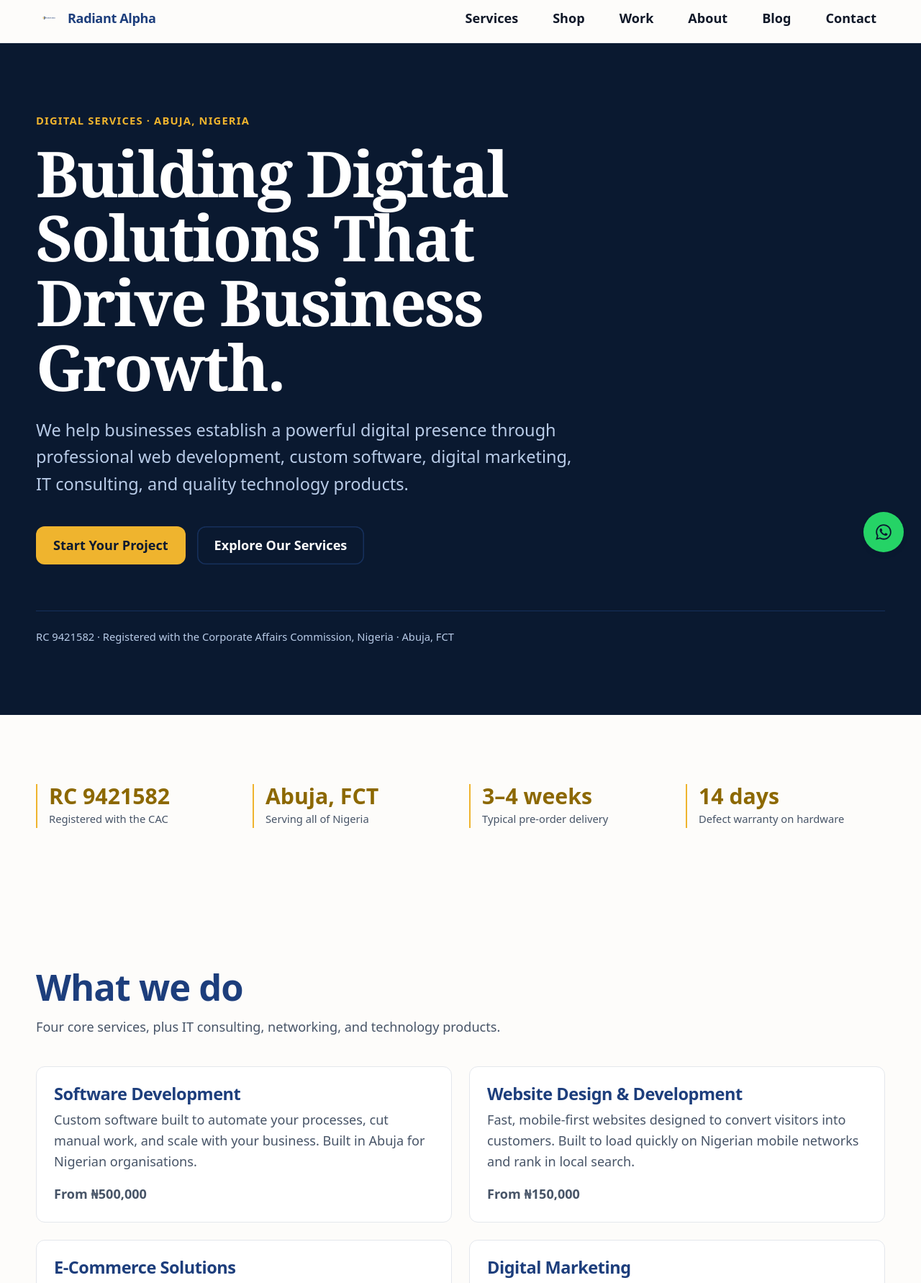
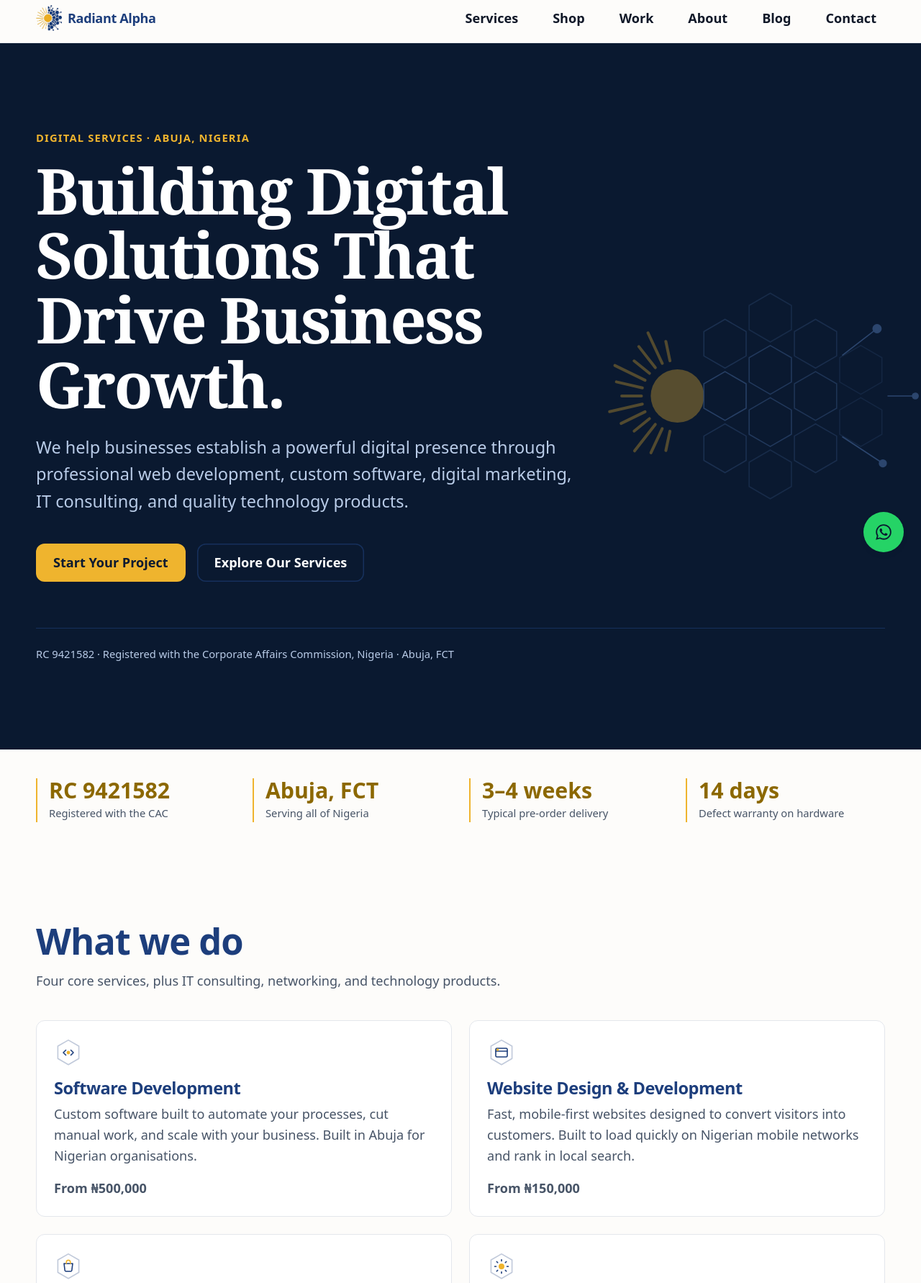
Before and after one commit to 00Yila/radiant, an Astro site: page / in a window 1280 px wide. Shown: the part 9-1791 px from the top of the page at 72% size. Built offline with nearby package versions, Linux system fonts and the light colour scheme; Astro itself is replaced by a stand-in of ours.

Commit message:
Add imagery: real logo assets, an OG card, service glyphs and a hero figure
The header was serving a 2048x2048, 235KB PNG scaled to 40x40 — and it was the
horizontal lockup, not a mark, so it rendered as an illegible sliver inside its
own whitespace. Trimmed and split into a 96px square mark (6.4KB) for the
header and a white-hex variant for the footer, where navy-on-navy vanished.
The full-size original moves to src/assets so it is no longer served.

twitter:card was already summary_large_image with no og:image declared, so
every shared link rendered a blank card. There is now a 1200x630 navy card,
referenced absolutely — scrapers drop relative paths.

Service cards get a glyph each, drawn in the logo's hexagon-and-node language
as inline SVG: no requests, and gold stays a shape rather than text. The hero
gains a scaled-up figure of the same lattice, held at 0.42 opacity and placed
clear of the 56ch lede after an earlier position put the sun behind the copy.

Section's band padding becomes --ra-section-pad. A class passed to <Section>
lands on the component's root and never carries the calling page's scope hash,
so .hero and .creds silently matched nothing and a :global rule lost to
.ra-section on specificity. Both had been dead since the hero was written.

Co-Authored-By: Claude Opus 5 <noreply@anthropic.com>

```diff
--- a/src/components/Footer.astro
+++ b/src/components/Footer.astro
@@ -36,7 +36,8 @@ const year = new Date().getFullYear();
   <div class="ra-container">
     <div class="ftr__grid">
       <div class="ftr__brand">
-        <img src="/images/logo-mark.png" alt="" width="48" height="48" />
+        {/* Navy-on-navy would vanish, so the footer takes the white-hex variant. */}
+        <img src="/images/logo-mark-light-96.png" alt="" width="48" height="48" />
         <p class="ftr__tagline">{SITE.tagline}</p>
         <address class="ftr__contact">
           <a href={`mailto:${SITE.email}`}>{SITE.email}</a>
--- a/src/components/Header.astro
+++ b/src/components/Header.astro
@@ -12,7 +12,7 @@ const current = Astro.url.pathname;
 <header class="hdr">
   <div class="ra-container hdr__inner">
     <a href="/" class="hdr__logo" aria-label="Radiant Alpha home">
-      <img src="/images/logo-mark.png" alt="" width="40" height="40" />
+      <img src="/images/logo-mark-96.png" alt="" width="36" height="36" />
       <span class="hdr__wordmark">Radiant Alpha</span>
     </a>
 
--- /dev/null
+++ b/src/components/HeroFigure.astro
@@ -0,0 +1,107 @@
+---
+/*
+ * The logo's two halves blown up as a hero backdrop: a gold sun on the left
+ * edge of the figure, a navy hex lattice with lit nodes spreading right —
+ * the same idea as the mark, at a scale where it reads as texture instead of
+ * an icon.
+ *
+ * Decorative only (aria-hidden), and it sits behind the copy at low opacity
+ * so contrast on the headline is untouched. Hidden below 900px, where the
+ * text needs the full width.
+ */
+const hexes: Array<{ x: number; y: number; o: number }> = [
+  { x: 250, y: 110, o: 0.5 }, { x: 250, y: 200, o: 0.85 }, { x: 250, y: 290, o: 0.5 },
+  { x: 328, y: 65,  o: 0.4 }, { x: 328, y: 155, o: 0.7 },  { x: 328, y: 245, o: 0.7 },
+  { x: 328, y: 335, o: 0.4 },
+  { x: 406, y: 110, o: 0.45 }, { x: 406, y: 200, o: 0.6 }, { x: 406, y: 290, o: 0.45 },
+  { x: 484, y: 155, o: 0.3 },  { x: 484, y: 245, o: 0.3 },
+];
+
+/** Nodes on stalks, as on the mark's outer edge. */
+const nodes: Array<{ x1: number; y1: number; x2: number; y2: number; r: number }> = [
+  { x1: 452, y1: 130, x2: 512, y2: 84,  r: 7 },
+  { x1: 452, y1: 270, x2: 522, y2: 316, r: 6 },
+  { x1: 530, y1: 200, x2: 578, y2: 200, r: 5 },
+];
+
+const RAY_COUNT = 13;
+---
+
+<svg
+  class="figure"
+  viewBox="0 0 620 400"
+  aria-hidden="true"
+  focusable="false"
+  xmlns="http://www.w3.org/2000/svg"
+>
+  <!-- sun rays, mirroring the mark's left half -->
+  <g class="figure__rays">
+    {Array.from({ length: RAY_COUNT }, (_, i) => {
+      const angle = (-90 + (i - (RAY_COUNT - 1) / 2) * 13) * (Math.PI / 180);
+      // rays fan out to the LEFT, so rotate the fan a quarter turn
+      const a = angle - Math.PI / 2;
+      const cx = 168;
+      const cy = 200;
+      return (
+        <line
+          x1={cx + Math.cos(a) * 62}
+          y1={cy + Math.sin(a) * 62}
+          x2={cx + Math.cos(a) * (96 + (i % 3) * 12)}
+          y2={cy + Math.sin(a) * (96 + (i % 3) * 12)}
+        />
+      );
+    })}
+  </g>
+
+  <circle class="figure__sun" cx="168" cy="200" r="46" />
+
+  <g class="figure__hexes">
+    {hexes.map(({ x, y, o }) => (
+      <polygon
+        opacity={o}
+        points={Array.from({ length: 6 }, (_, i) => {
+          const a = (Math.PI / 180) * (60 * i - 30);
+          return `${(x + Math.cos(a) * 42).toFixed(1)},${(y + Math.sin(a) * 42).toFixed(1)}`;
+        }).join(' ')}
+      />
+    ))}
+  </g>
+
+  <g class="figure__nodes">
+    {nodes.map(({ x1, y1, x2, y2, r }) => (
+      <>
+        <line x1={x1} y1={y1} x2={x2} y2={y2} />
+        <circle cx={x2} cy={y2} r={r} />
+      </>
+    ))}
+  </g>
+</svg>
+
+<style>
+  /*
+   * Sized and placed to clear the 56ch lede entirely — the figure begins where
+   * the copy ends. Overlapping it cost real legibility on the sun disc.
+   */
+  .figure {
+    position: absolute;
+    top: 50%;
+    right: -2%;
+    translate: 0 -50%;
+    width: min(41%, 500px);
+    height: auto;
+    pointer-events: none;
+    opacity: 0.42;
+  }
+  /* Below the 1180px container the copy needs the full width. */
+  @media (max-width: 1100px) { .figure { display: none; } }
+
+  .figure__sun { fill: var(--ra-gold-500); opacity: 0.8; }
+  .figure__rays {
+    stroke: var(--ra-gold-500);
+    stroke-width: 5;
+    stroke-linecap: round;
+    opacity: 0.75;
+  }
+  .figure__hexes { fill: none; stroke: var(--ra-navy-400); stroke-width: 2; }
+  .figure__nodes { stroke: var(--ra-navy-400); stroke-width: 2; fill: var(--ra-navy-400); }
+</style>
--- a/src/components/Section.astro
+++ b/src/components/Section.astro
@@ -13,12 +13,20 @@ const { register = 'light', as: Tag = 'section', class: className = '' } = Astro
 </Tag>
 
 <style>
+  /*
+   * Band padding is a custom property rather than a fixed value so a page can
+   * override it. A page's own `.hero`-style class lands on this element via the
+   * `class` prop and so never carries that page's scope hash — a scoped rule
+   * there matches nothing, and a :global one loses to this rule's specificity.
+   * Setting the variable sidesteps both problems.
+   */
   .ra-section {
+    --_pad: var(--ra-section-pad, var(--ra-space-3xl));
     background: var(--ra-bg);
     color: var(--ra-fg);
-    padding-block: var(--ra-space-3xl);
+    padding-block: var(--_pad);
   }
   @media (max-width: 640px) {
-    .ra-section { padding-block: var(--ra-space-2xl); }
+    .ra-section { --_pad: var(--ra-section-pad-sm, var(--ra-space-2xl)); }
   }
 </style>
--- /dev/null
+++ b/src/components/ServiceGlyph.astro
@@ -0,0 +1,97 @@
+---
+/*
+ * One glyph per service, drawn in the logo's own language: a hexagon shell
+ * (the lattice) with a gold element inside (the sun). Inline SVG rather than
+ * files — seven of these cost no requests, scale cleanly, and inherit colour
+ * from the register they sit in.
+ *
+ * `navy` is currentColor so the glyph works on light and dark alike; the gold
+ * is a fill on a shape, never text, so the gold rule holds in both.
+ */
+interface Props {
+  name: string;
+  class?: string;
+}
+const { name, class: className = '' } = Astro.props;
+
+const HEX = 'M20 2.6 34.6 11v17.3L20 36.7 5.4 28.3V11z';
+---
+
+<svg
+  class:list={['glyph', className]}
+  viewBox="0 0 40 40"
+  width="40"
+  height="40"
+  role="img"
+  aria-hidden="true"
+  fill="none"
+  stroke="currentColor"
+  stroke-width="1.6"
+  stroke-linecap="round"
+  stroke-linejoin="round"
+>
+  <path d={HEX} class="glyph__shell" />
+
+  {name === 'software-development' && (
+    <>
+      <path d="M16.5 16.5 13 20l3.5 3.5" />
+      <path d="M23.5 16.5 27 20l-3.5 3.5" />
+      <circle cx="20" cy="20" r="1.6" class="glyph__gold" />
+    </>
+  )}
+
+  {name === 'website-design-development' && (
+    <>
+      <rect x="12" y="14" width="16" height="12" rx="1.6" />
+      <path d="M12 18h16" />
+      <circle cx="14.6" cy="16" r="0.9" class="glyph__gold" />
+    </>
+  )}
+
+  {name === 'ecommerce-solutions' && (
+    <>
+      <path d="M14 16h12l-1.2 9.5a1.4 1.4 0 0 1-1.4 1.2h-6.8a1.4 1.4 0 0 1-1.4-1.2z" />
+      <path d="M17.2 16v-1.8a2.8 2.8 0 0 1 5.6 0V16" class="glyph__gold" />
+    </>
+  )}
+
+  {name === 'digital-marketing' && (
+    <>
+      {/* the logo's rays, aimed outward — reach */}
+      <circle cx="20" cy="20" r="3.2" class="glyph__gold" />
+      <path d="M20 12.5v-2M20 29.5v-2M27.5 20h2M10.5 20h2M25.3 14.7l1.4-1.4M13.3 26.7l1.4-1.4M25.3 25.3l1.4 1.4M13.3 13.3l1.4 1.4" />
+    </>
+  )}
+
+  {name === 'it-consulting' && (
+    <>
+      <path d="M14 15.5h12v8h-7l-3.4 2.8v-2.8H14z" />
+      <path d="M18 19.5h4" class="glyph__gold" />
+    </>
+  )}
+
+  {name === 'networking-infrastructure' && (
+    <>
+      {/* the logo's connected nodes */}
+      <path d="M20 17v6M20 20l-4.6 3M20 20l4.6 3" />
+      <circle cx="20" cy="15.4" r="1.8" class="glyph__gold" />
+      <circle cx="14.6" cy="25" r="1.8" />
+      <circle cx="25.4" cy="25" r="1.8" />
+    </>
+  )}
+
+  {name === 'technology-products' && (
+    <>
+      <rect x="15.4" y="12.6" width="9.2" height="14.8" rx="1.8" />
+      <path d="M18.6 24.6h2.8" class="glyph__gold" />
+    </>
+  )}
+</svg>
+
+<style>
+  .glyph { flex-shrink: 0; }
+  .glyph__shell { opacity: 0.28; }
+  /* Gold as a stroked/filled shape, never as text — legible on either register. */
+  .glyph__gold { stroke: var(--ra-gold-500); }
+  circle.glyph__gold { fill: var(--ra-gold-500); stroke: var(--ra-gold-500); }
+</style>
--- a/src/pages/index.astro
+++ b/src/pages/index.astro
@@ -3,6 +3,8 @@ import { getCollection } from 'astro:content';
 import Base from '../layouts/Base.astro';
 import Section from '../components/Section.astro';
 import Button from '../components/Button.astro';
+import ServiceGlyph from '../components/ServiceGlyph.astro';
+import HeroFigure from '../components/HeroFigure.astro';
 import { formatNaira } from '../lib/format';
 import { SITE } from '../lib/site';
 
@@ -86,6 +88,7 @@ const expectations = [
   </Fragment>
 
   <Section register="dark" class="hero">
+    <HeroFigure />
     <p class="ra-eyebrow">Digital services · Abuja, Nigeria</p>
     <h1 class="ra-display hero__title">{SITE.tagline}</h1>
     <p class="ra-lede">
@@ -124,6 +127,7 @@ const expectations = [
     <ul class="ra-cards" role="list">
       {leadServices.map((service) => (
         <li class="ra-card">
+          <ServiceGlyph name={service.id} class="card__glyph" />
           <h3><a href={`/services/${service.id}`}>{service.data.title}</a></h3>
           <p>{service.data.summary}</p>
           {service.data.startingFrom && (
@@ -202,7 +206,22 @@ const expectations = [
 </Base>
 
 <style>
-  .hero { padding-block: clamp(4.5rem, 15vh, 10rem); }
+  /*
+   * `hero` and `creds` are handed to <Section> as props, so they land on that
+   * component's root element and never receive this file's scope hash. Scoped
+   * selectors silently match nothing — these have to be :global to apply.
+   */
+  :global(.hero) {
+    --ra-section-pad: clamp(4.5rem, 15vh, 10rem);
+    position: relative;
+    overflow: hidden;
+  }
+  /* Copy rides above the decorative figure, which stays on the base layer. */
+  :global(.hero .ra-container > *:not(.figure)) {
+    position: relative;
+    z-index: 1;
+  }
+  :global(.hero .figure) { z-index: 0; }
   /*
    * The home headline is the one place the type should be genuinely large —
    * a step above the global h1, tighter, and held to a narrow measure so it
@@ -223,7 +242,10 @@ const expectations = [
   }
 
   /* Credentials strip — sits tight under the hero, so it loses the usual band padding. */
-  .creds { padding-block: var(--ra-space-xl); }
+  :global(.creds) {
+    --ra-section-pad: var(--ra-space-xl);
+    --ra-section-pad-sm: var(--ra-space-l);
+  }
   .creds__list {
     display: grid;
     gap: var(--ra-space-l);
--- a/src/pages/services/index.astro
+++ b/src/pages/services/index.astro
@@ -3,6 +3,7 @@ import { getCollection } from 'astro:content';
 import Base from '../../layouts/Base.astro';
 import Section from '../../components/Section.astro';
 import Button from '../../components/Button.astro';
+import ServiceGlyph from '../../components/ServiceGlyph.astro';
 import { formatNaira } from '../../lib/format';
 
 const services = (await getCollection('services')).sort(
@@ -75,6 +76,7 @@ const pricing = [
         <ul class="ra-cards ra-cards--three" role="list">
           {tier.services.map((service) => (
             <li class="ra-card">
+              <ServiceGlyph name={service.id} class="card__glyph" />
               <h3><a href={`/services/${service.id}`}>{service.data.title}</a></h3>
               <p>{service.data.summary}</p>
               {service.data.startingFrom && (
--- a/src/styles/global.css
+++ b/src/styles/global.css
@@ -103,6 +103,7 @@ a { color: var(--ra-navy-600); text-underline-offset: 0.2em; }
   border-color: var(--ra-gold-500);
   box-shadow: var(--ra-shadow-m);
 }
+.ra-card .card__glyph { color: var(--ra-navy-600); margin-bottom: var(--ra-space-m); }
 .ra-card h3 { font-size: var(--ra-step-1); margin-bottom: var(--ra-space-xs); }
 .ra-card h3 a { text-decoration: none; }
 .ra-card h3 a:hover { text-decoration: underline; }
```
Also changed, not shown: src/components/Seo.astro (+13 -0 lines), .impeccable/hook.cache.json, public/images/logo-lockup.png (added), public/images/logo-mark-96.png (added), public/images/logo-mark-light-96.png (added), public/images/og-default.png (added), src/assets/logo-source.png (renamed from public/images/logo-mark.png).
